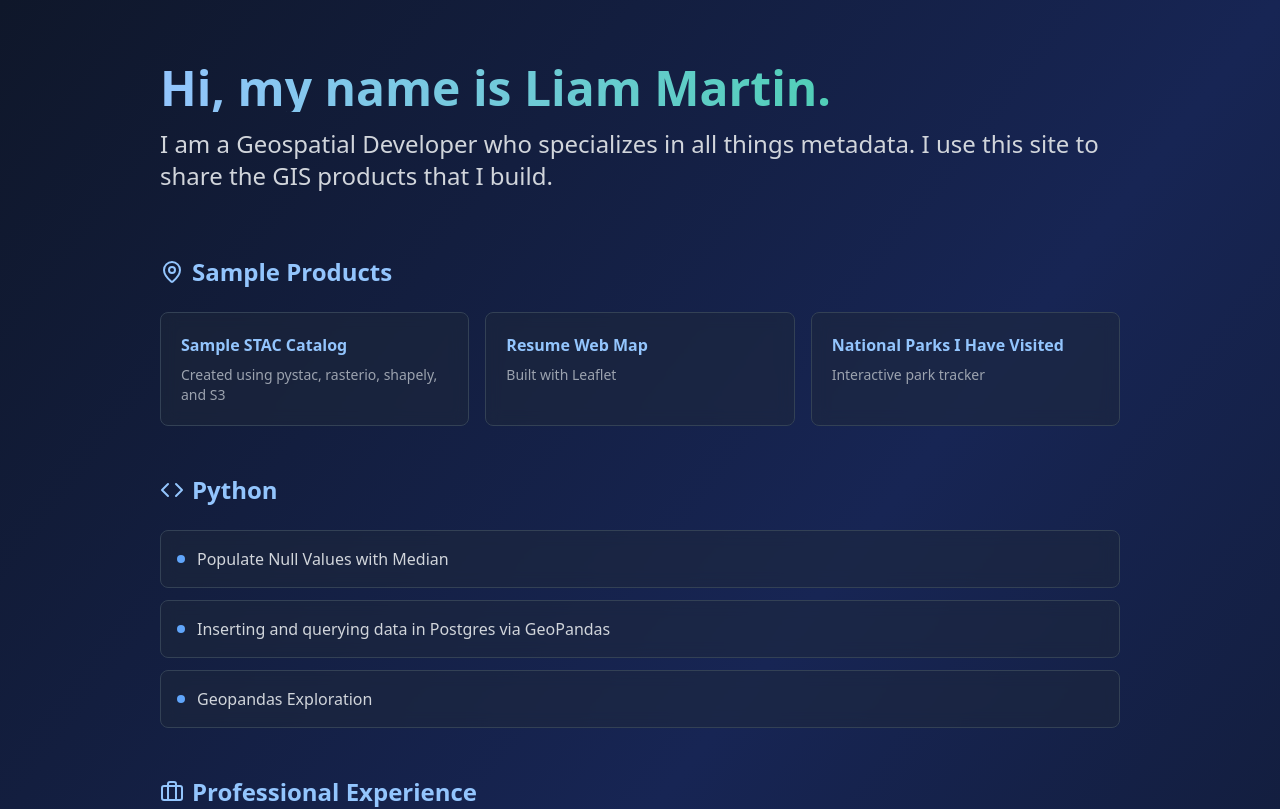
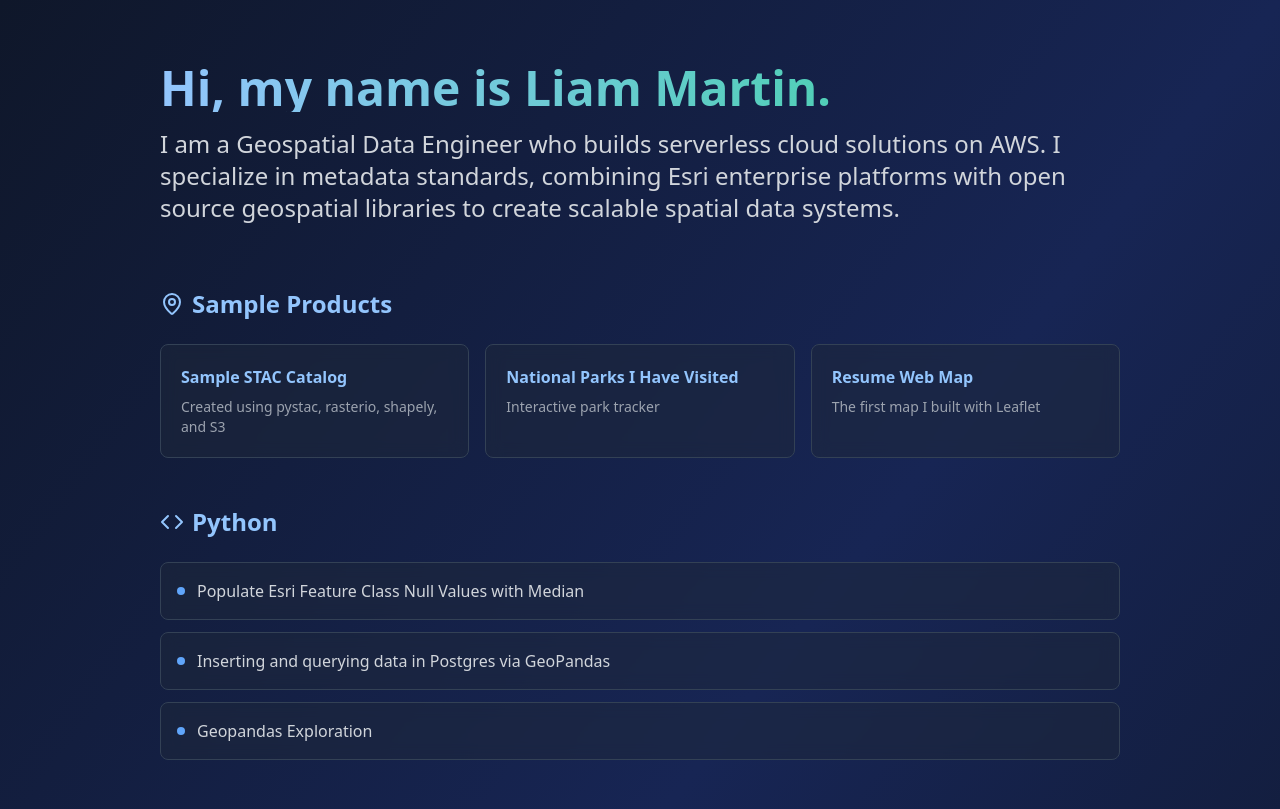
Before and after one commit to liammartin3/liammartin3.github.io, a React (Create React App) app: page / in a window 1280 px wide. Shown: the top 809 px of the page. Built offline with nearby package versions, Linux system fonts and the light colour scheme.

Commit message:
update tagline

```diff
--- a/src/App.js
+++ b/src/App.js
@@ -9,20 +9,20 @@ export default function Portfolio() {
       url: "https://radiantearth.github.io/stac-browser/#/external/stac-data.s3.us-east-2.amazonaws.com/stac-catalog/catalog.json?.language=en"
     },
     {
-      title: "Resume Web Map",
-      description: "Built with Leaflet",
-      url: "https://liammartin3.github.io/map-resume"
-    },
-    {
       title: "National Parks I Have Visited",
       description: "Interactive park tracker",
       url: "https://liammartin3.github.io/nps-leaflet/"
+    },
+    {
+      title: "Resume Web Map",
+      description: "The first map I built with Leaflet",
+      url: "https://liammartin3.github.io/map-resume"
     }
   ];
 
   const notebooks = [
     {
-      title: "Populate Null Values with Median",
+      title: "Populate Esri Feature Class Null Values with Median",
       url: "https://nbviewer.org/github/liammartin3/liammartin3.github.io/blob/main/NullFunction.ipynb"
     },
     {
@@ -36,7 +36,7 @@ export default function Portfolio() {
   ];
 
   const experience = [
-    { year: "2023 - Present", role: "GIS Developer", company: "Xentity Corporation" },
+    { year: "2023 - Present", role: "Geospatial Data Engineer", company: "Xentity Corporation" },
     { year: "2020 - 2023", role: "Geospatial Analyst", company: "Red Castle Resources" },
     { year: "2019 - 2020", role: "GIS Technician", company: "Tasman Geosciences" }
   ];
@@ -55,8 +55,9 @@ export default function Portfolio() {
             Hi, my name is Liam Martin.
           </h1>
           <p className="text-xl sm:text-2xl text-gray-300 leading-relaxed">
-            I am a Geospatial Developer who specializes in all things metadata.
-            I use this site to share the GIS products that I build.
+            I am a Geospatial Data Engineer who builds serverless cloud solutions on AWS.
+            I specialize in metadata standards, combining Esri enterprise platforms
+            with open source geospatial libraries to create scalable spatial data systems.
           </p>
         </header>
 
```
